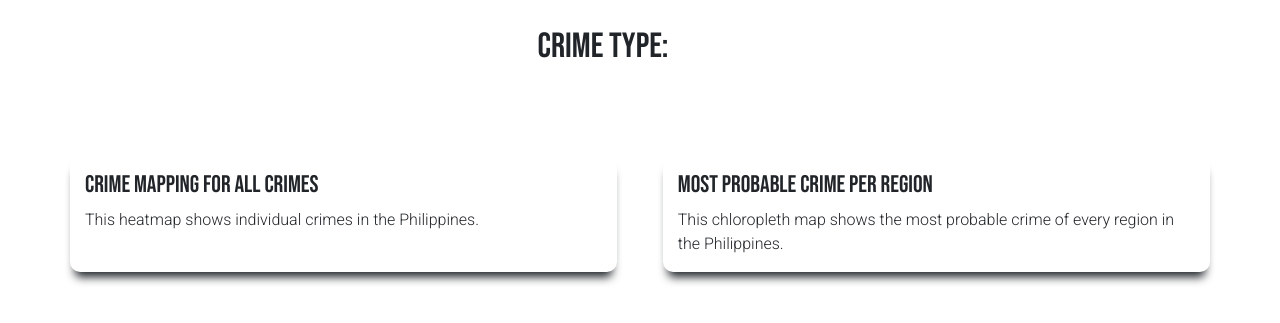
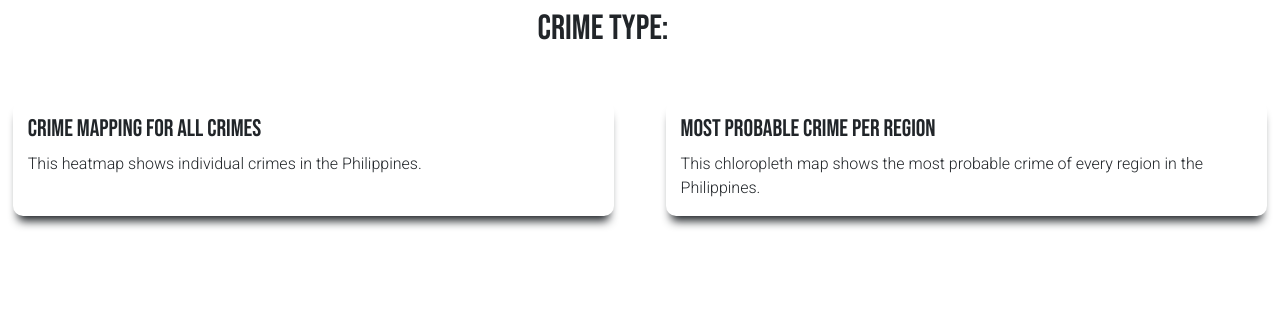
Before and after one commit to maxantl/finalproject-crimemapping, a Django app: template DATAMINING/WEBAPP/templates/WEBAPP/index.html in a window 1280 px wide. Shown: the part 71-394 px from the top of the page. Run offline with Django 4.2, Linux system fonts and the light colour scheme; the template is opened without the code that fills it, so the values that code supplies are empty; some libraries are stand-ins or nearby versions.

Commit message:
Update styles

```diff
--- a/DATAMINING/WEBAPP/templates/WEBAPP/index.html
+++ b/DATAMINING/WEBAPP/templates/WEBAPP/index.html
@@ -16,6 +16,7 @@
         padding-top: 15px;
         box-shadow: 0 10px 10px -5px;
         margin-right: 2%;
+        margin-left: 1%;
         border-radius: 10px;
         font-family: 'Bebas Neue', cursive;
     }
@@ -25,6 +26,7 @@
         padding-top: 15px;
         box-shadow: 0 10px 10px -5px;
         margin-left: 2%;
+        margin-right: 1%;
         border-radius: 10px;
         font-family: 'Bebas Neue', cursive;
     }
@@ -35,7 +37,7 @@
         font-family: 'Roboto', sans-serif;
     }
     .maps{
-         margin-top: 8%;
+         margin-top: 4%;
          margin-bottom: 4%;
     }
     #head-title{
@@ -45,20 +47,20 @@
 </style>
 
 <body>
-         <div class="text-black" style="font-family: 'Bebas Neue', cursive;"id="head-title">
-              <h5 style="font-size: 35px;">CRIME TYPE: <strong style="color: Red">{{ title | safe}}</strong></h5>
+         <div class="text-black mt-2" style="font-family: 'Bebas Neue', cursive;" id="head-title">
+             <h5 style="font-size: 35px;">CRIME TYPE: <strong style="color: Red">{{ title | safe}}</strong></h5>
           </div>
-        <div class="container" >
+        <div class="container-fluid" >
             <div class="row maps">
                  <div class="col" id="map1">
                     <h4 class="text-left">Crime Mapping for all Crimes</h4>
                     <p class="text-left" id="map1-desc">This heatmap shows individual crimes in the Philippines.</p>
-                       {{map1 | safe}}
+                    {{map1 | safe}}
                  </div>
                  <div class="col" id="map2">
                     <h4 class="text-left">Most Probable Crime per Region</h4>
                      <p class="text-left" id="map2-desc">This chloropleth map shows the most probable crime of every region in the Philippines.</p>
-                     {{map2 | safe}}
+                    {{map2 | safe}}
                 </div>
             </div>
         </div>
--- a/DATAMINING/WEBAPP/templates/WEBAPP/notice.html
+++ b/DATAMINING/WEBAPP/templates/WEBAPP/notice.html
@@ -42,7 +42,7 @@
     }
     .alert{
         position: absolute;
-        height: 150px;
+        height: 200px;
         width: 500px;
         margin: auto;
         top: 35%;
@@ -83,7 +83,7 @@
         </div>
         <div class="alert alert-dismissible fade show" role="alert">
         <strong style="color:#0275d8">Notice: This is not a full blown application</strong>
-        <br> Datasets are hardcoded and gathered in twitter by utilizing a scraping tool. The output is unedited, and is generated by the application.</br>
+        <br> Dataset is gathered from Twitter by utilizing a scraping tool. The output, maps and graphs, are unedited and are generated by the application. Due to the limited data, filtering to some crime types will not yield any result. See the graph below to see which types have data.</br>
         <button type="button" class="close" data-dismiss="alert" aria-label="Close">
         <span aria-hidden="true">&times;</span>
         </button>
```
